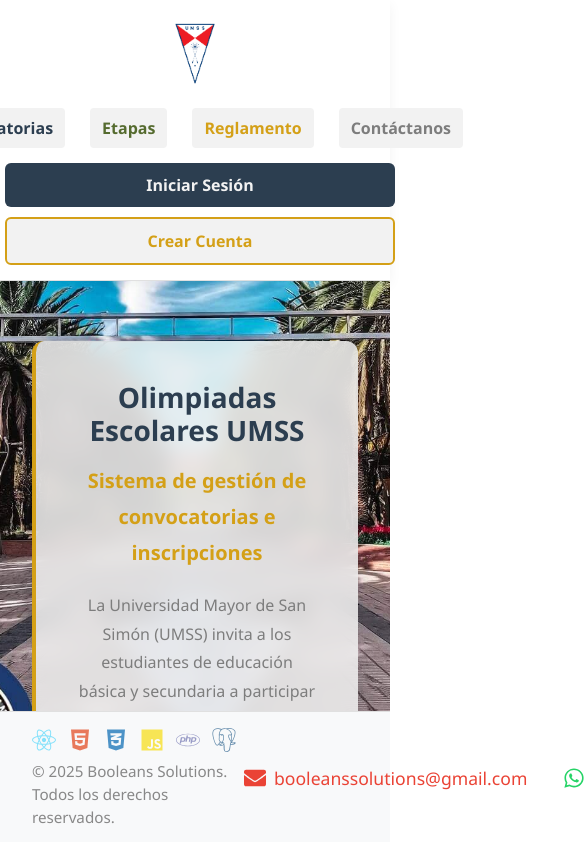
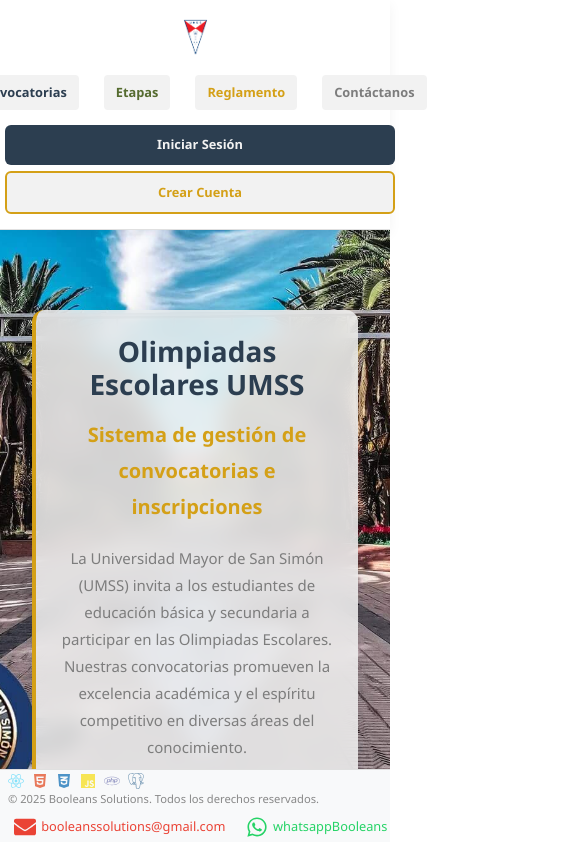
Before and after one commit to marckstar-RjJ/tis-25, a React (Vite) app: page / in a window 390 px wide. Shown: the top 842 px of the page, 585 px wide, since content can reach past the window. Built offline with nearby package versions, Linux system fonts and the light colour scheme.

Commit message:
responsive_movil 2

```diff
--- a/src/App.css
+++ b/src/App.css
@@ -65,14 +65,14 @@
   display: flex;
   justify-content: space-between;
   align-items: center;
-  padding: 1rem 2rem;
+  padding: 0.3rem 0.8rem;
   background-color: #f8f9fa;
   border-top: 1px solid #e0e0e0;
-  margin-top: auto;
   width: 100%;
-  position: sticky;
+  position: fixed;
   bottom: 0;
   left: 0;
+  right: 0;
   z-index: 100;
 }
 
@@ -81,66 +81,73 @@
   justify-content: space-between;
   align-items: center;
   width: 100%;
+  flex-wrap: wrap;
+  gap: 0.5rem;
 }
 
 .footer-left {
   display: flex;
   flex-direction: column;
   align-items: flex-start;
+  gap: 4px;
+  flex: 1;
+}
+
+.tech-icons {
+  display: flex;
   gap: 8px;
-}
-
-.tech-icons {
+  align-items: center;
+  flex-wrap: wrap;
+}
+
+.tech-icon {
+  font-size: 1.2rem;
+  transition: transform 0.3s ease, opacity 0.3s ease;
+  opacity: 0.75;
+}
+
+.tech-icon:hover {
+  transform: translateY(-2px);
+  opacity: 1;
+}
+
+.react-icon {
+  color: #61DAFB;
+}
+
+.html-icon {
+  color: #E34F26;
+}
+
+.css-icon {
+  color: #1572B6;
+}
+
+.js-icon {
+  color: #F7DF1E;
+}
+
+.php-icon {
+  color: #777BB4;
+}
+
+.postgresql-icon {
+  color: #336791;
+}
+
+.copyright {
+  font-size: 0.8rem;
+  color: #888;
+  margin: 0;
+  white-space: nowrap;
+}
+
+.footer-nav {
   display: flex;
   gap: 12px;
   align-items: center;
-}
-
-.tech-icon {
-  font-size: 1.5rem;
-  transition: transform 0.3s ease, opacity 0.3s ease;
-  opacity: 0.75;
-}
-
-.tech-icon:hover {
-  transform: translateY(-3px);
-  opacity: 1;
-}
-
-.react-icon {
-  color: #61DAFB;
-}
-
-.html-icon {
-  color: #E34F26;
-}
-
-.css-icon {
-  color: #1572B6;
-}
-
-.js-icon {
-  color: #F7DF1E;
-}
-
-.php-icon {
-  color: #777BB4;
-}
-
-.postgresql-icon {
-  color: #336791;
-}
-
-.copyright {
-  font-size: 0.95rem;
-  color: #888;
-  margin: 0;
-}
-
-.footer-nav {
-  display: flex;
-  gap: 20px;
-  align-items: center;
+  flex: 1;
+  justify-content: flex-end;
 }
 
 .footer-link {
@@ -150,10 +157,11 @@
   transition: color 0.3s ease, transform 0.3s ease;
   display: flex;
   align-items: center;
-  gap: 0.5rem;
-  font-size: 1.1rem;
-  padding: 0.5rem;
+  gap: 0.3rem;
+  font-size: 0.9rem;
+  padding: 0.3rem 0.5rem;
   border-radius: 4px;
+  white-space: nowrap;
 }
 
 .footer-link:hover {
@@ -168,9 +176,38 @@
   color: #25d366;
 }
 
-/* ======================== */
-/* ======= Header ======== */
-/* ======================== */
+/* Estilos específicos para móviles */
+@media (max-width: 768px) {
+  .footer {
+    padding: 0.2rem 0.5rem;
+  }
+
+  .footer-content {
+    gap: 0.3rem;
+  }
+
+  .footer-left {
+    gap: 2px;
+  }
+
+  .tech-icon {
+    font-size: 1rem;
+  }
+
+  .footer-link {
+    font-size: 0.8rem;
+    padding: 0.2rem 0.4rem;
+    gap: 0.3rem;
+  }
+
+  .footer-nav {
+    gap: 8px;
+  }
+
+  .copyright {
+    font-size: 0.7rem;
+  }
+}
 
 .header {
   display: flex;
@@ -178,7 +215,7 @@
   align-items: center;
   background-color: white;
   margin: -20px -20px 0;
-  padding: 1rem 2rem;
+  padding: 0.5rem 1rem;
   box-shadow: 0 4px 12px rgba(0, 0, 0, 0.05);
   position: relative;
   z-index: 10;
@@ -188,18 +225,21 @@
 .header-left {
   display: flex;
   align-items: center;
-  gap: 30px;
+  gap: 20px;
+  flex: 1;
 }
 
 .header .logo {
-  width: 60px;
+  width: 40px;
   height: auto;
 }
 
 .header .main-nav {
   display: flex;
-  gap: 20px;
+  gap: 15px;
   align-items: center;
+  flex: 1;
+  justify-content: flex-end;
 }
 
 .header .main-nav a {
@@ -207,6 +247,8 @@
   font-weight: 500;
   text-decoration: none;
   transition: color 0.3s ease;
+  font-size: 0.9rem;
+  padding: 0.3rem 0.5rem;
 }
 
 .header .main-nav a:hover {
@@ -215,13 +257,14 @@
 
 .header .auth-buttons {
   display: flex;
-  gap: 10px;
+  gap: 8px;
 }
 
 .header .btn {
-  padding: 8px 16px;
+  padding: 6px 12px;
   border-radius: 6px;
   font-weight: 500;
+  font-size: 0.9rem;
   cursor: pointer;
   transition: all 0.3s ease;
 }
@@ -244,6 +287,39 @@
 
 .btn-registrar:hover {
   background-color: #f5f5ff;
+}
+
+/* Estilos específicos para móviles */
+@media (max-width: 768px) {
+  .header {
+    padding: 0.3rem 0.8rem;
+  }
+
+  .header-left {
+    gap: 15px;
+  }
+
+  .header .logo {
+    width: 35px;
+  }
+
+  .header .main-nav {
+    gap: 10px;
+  }
+
+  .header .main-nav a {
+    font-size: 0.8rem;
+    padding: 0.2rem 0.4rem;
+  }
+
+  .header .btn {
+    padding: 4px 8px;
+    font-size: 0.8rem;
+  }
+
+  .header .auth-buttons {
+    gap: 6px;
+  }
 }
 
 /* ======================== */
@@ -349,9 +425,48 @@
   backdrop-filter: blur(10px);
 }
 
+/* Ajustes específicos para móvil */
+@media (max-width: 768px) {
+  .container {
+    display: grid;
+    grid-template-columns: 1fr;
+    grid-template-rows: auto auto;
+  }
+
+  .home-container {
+    margin: 20px auto 0;
+  }
+
+  .left-section {
+    grid-row: 2;
+    margin-bottom: 20px;
+  }
+
+  .welcome-card {
+    max-width: 100%;
+    margin: 0;
+    padding: 25px;
+  }
+
+  .welcome-card h1 {
+    font-size: 32px;
+  }
+
+  .welcome-card p {
+    font-size: 15px;
+  }
+
+  .right-section {
+    grid-row: 1;
+    width: 100%;
+    margin-bottom: 20px;
+  }
+}
+
 /* Login Form */
 
 .form-login .form-group {
+{{ ... }}
   margin-bottom: 15px;
 }
 
```
